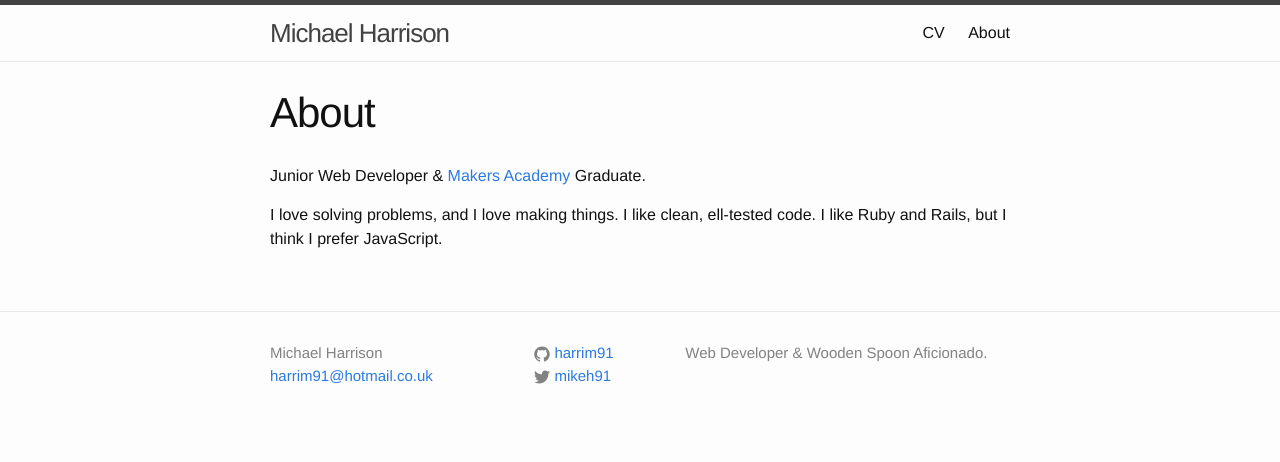
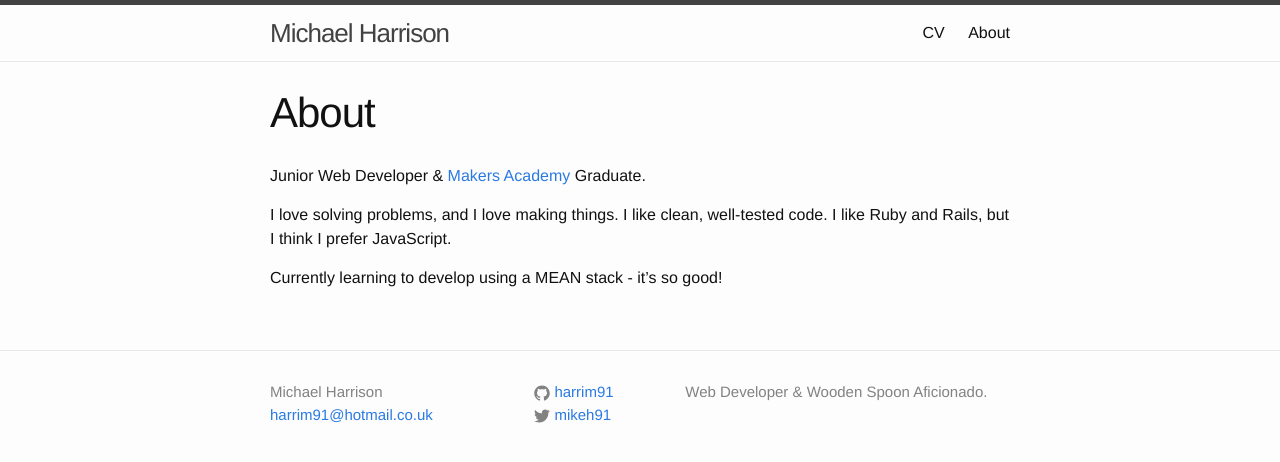
Before and after one commit to harrim91/harrim91.github.io, a Jekyll site: the page built from about.md, in a window 1280 px wide. Shown: the top 462 px of the page. Built offline with Jekyll 4.4.1, drawn with Linux system fonts in a browser that asks for light colours.

Commit message:
fix typo

```diff
--- a/about.md
+++ b/about.md
@@ -6,4 +6,6 @@
 
 Junior Web Developer & [Makers Academy](http://www.makersacademy.com) Graduate.
 
-I love solving problems, and I love making things. I like clean, ell-tested code. I like Ruby and Rails, but I think I prefer JavaScript.
+I love solving problems, and I love making things. I like clean, well-tested code. I like Ruby and Rails, but I think I prefer JavaScript.
+
+Currently learning to develop using a MEAN stack - it's so good!
```
